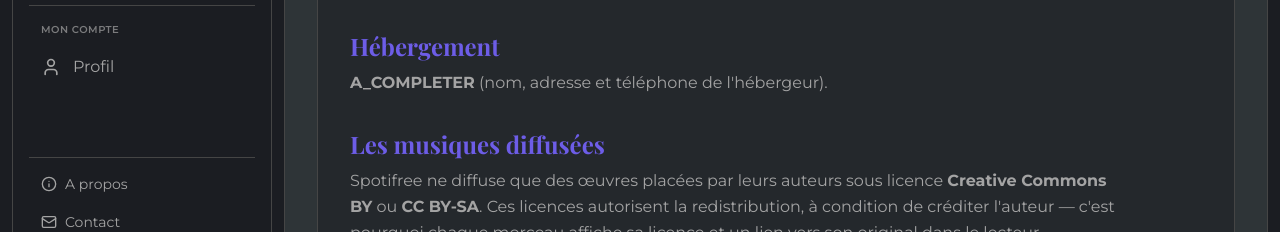
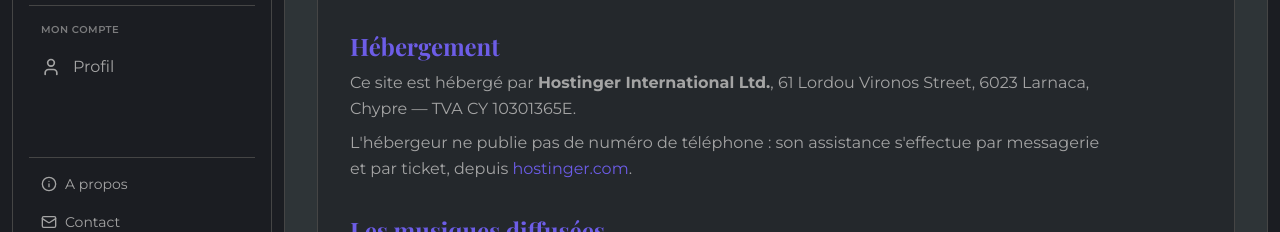
Before and after one commit to manu-git-dev/Spoti-Free-fullstack, a React (Vite) app in the folder frontend/: page /mentions-legales in a window 1280 px wide. Shown: the part 312-544 px from the top of the page. Built offline with nearby package versions, Linux system fonts and the light colour scheme; no server answers.

Commit message:
Mentions legales : coordonnees de l'hebergeur (facture Hostinger HCY-27587200)

```diff
--- a/frontend/src/pages/MentionsLegales.jsx
+++ b/frontend/src/pages/MentionsLegales.jsx
@@ -3,12 +3,16 @@ import { Scale } from "lucide-react";
 import Page from "../composants/Page";
 import TitreSection from "../composants/TitreSection";
 
-// ATTENTION — une valeur reste a completer avant la mise en ligne : les coordonnees de
-// l'HEBERGEUR (bloc « Hebergement », marque A_COMPLETER ci-dessous). Elle depend du paiement
-// Hostinger (#12) : l'entite facturante exacte et ses coordonnees figurent sur la page legale
-// d'Hostinger / le mail de confirmation de commande. Ne pas la deviner : des mentions legales
-// qui affichent un hebergeur approximatif sont pires que pas de mentions du tout, puisqu'elles
-// affirment quelque chose de faux.
+// Les coordonnees de l'HEBERGEUR (bloc « Hebergement ») sont celles de la FACTURE Hostinger
+// HCY-27587200 du 21/07/2026 — la seule source qui dise quelle entite a reellement vendu le
+// service : les CGU d'Hostinger listent plusieurs entites selon le pays (Chypre, Luxembourg, UK,
+// Singapour, Indonesie), et la facture tranche. Ne pas la « mettre a jour » depuis un annuaire
+// tiers : des mentions legales qui affichent un hebergeur approximatif sont pires que pas de
+// mentions du tout, puisqu'elles affirment quelque chose de faux.
+//
+// Le TELEPHONE de l'hebergeur, demande par l'article 6-III de la LCEN, n'est pas publie par
+// Hostinger (assistance en chat et par ticket uniquement). On l'ecrit explicitement plutot que
+// de recopier un numero trouve sur un annuaire tiers et invérifiable.
 
 // La taille du corps de texte (`leading-relaxed`, sans `text-sm`) est celle des paragraphes de
 // la page A propos. Les deux pages sont de la prose : rien ne justifiait qu'on lise l'une plus
@@ -55,8 +59,22 @@ export default function MentionsLegales() {
 
         <Bloc titre="Hébergement">
           <p>
-            <strong>A_COMPLETER</strong> (nom, adresse et téléphone de
-            l'hébergeur).
+            Ce site est hébergé par <strong>Hostinger International Ltd.</strong>
+            , 61 Lordou Vironos Street, 6023 Larnaca, Chypre — TVA
+            CY&nbsp;10301365E.
+          </p>
+          <p>
+            L'hébergeur ne publie pas de numéro de téléphone : son assistance
+            s'effectue par messagerie et par ticket, depuis{" "}
+            <a
+              href="https://www.hostinger.com/fr/contact"
+              target="_blank"
+              rel="noopener noreferrer"
+              className="text-primary underline-offset-2 hover:underline"
+            >
+              hostinger.com
+            </a>
+            .
           </p>
         </Bloc>
 
```
